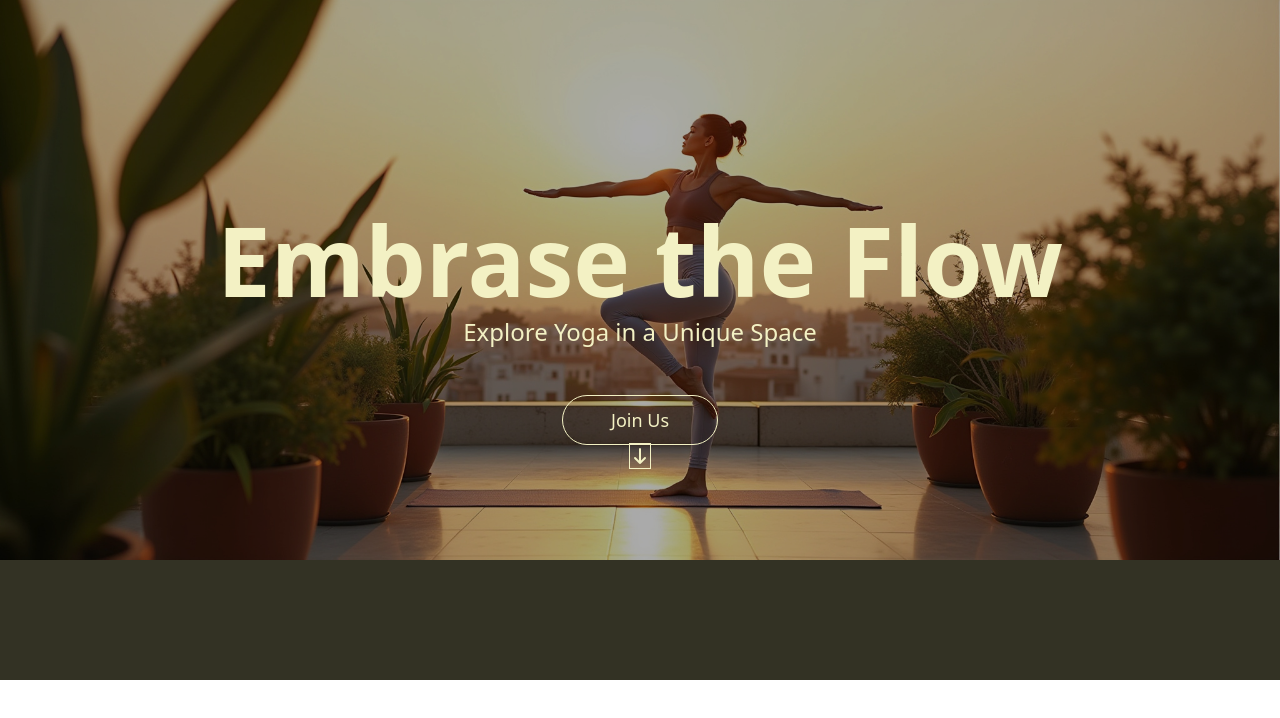
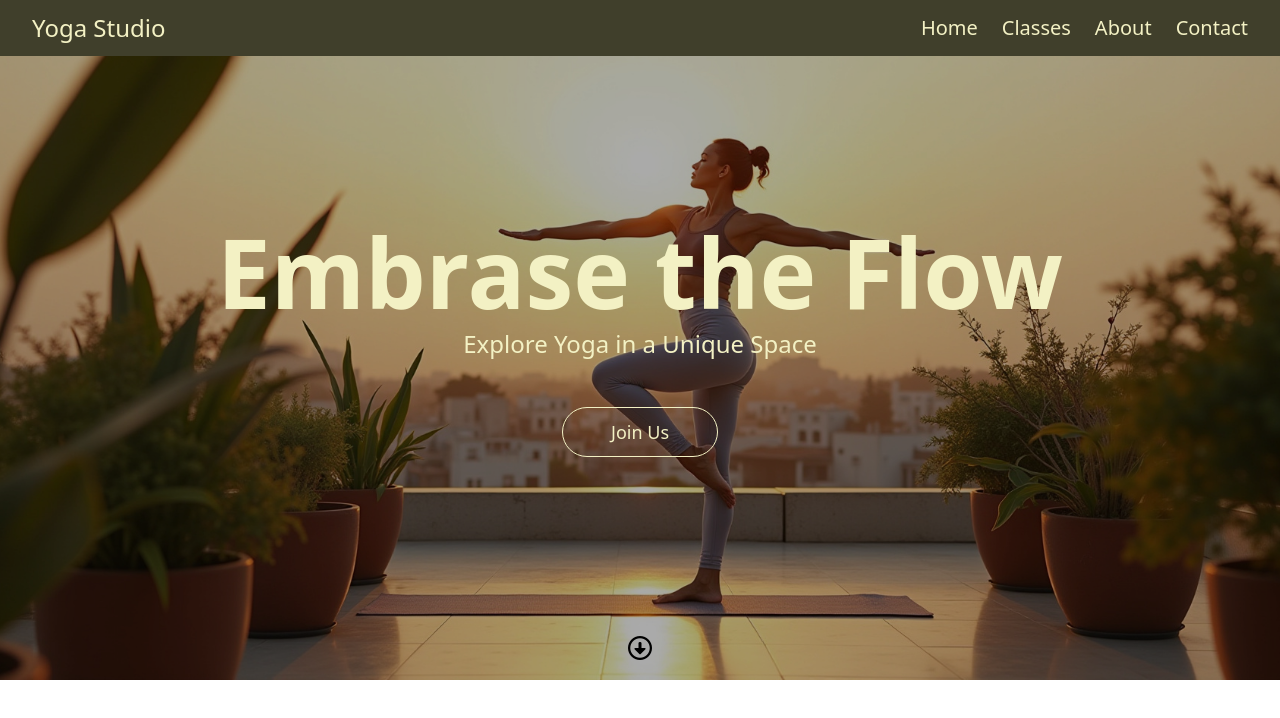
Before and after one commit to DeveloperDinesh24/yoga-studio-website, a React (Vite) app: page / in a window 1280 px wide. Shown: the top 718 px of the page. Built offline with nearby package versions, Linux system fonts and the light colour scheme.

Commit message:
feat: complete hero section

```diff
--- a/src/components/Header.tsx
+++ b/src/components/Header.tsx
@@ -2,7 +2,7 @@ import '../styles/Header.css'
 
 export default function Header() {
   return (
-    <header className='w-full h-14 bg-[#403F2B] fixed top-0 flex items-center justify-between px-8 text-[#F3F1C4]'>
+    <header className='w-full h-14 bg-[#403F2B] fixed z-50 top-0 flex items-center justify-between px-8 text-[#F3F1C4]'>
       <span className='text-2xl'>Yoga Studio</span>
       <nav className='hidden md:block'>
         <ul className='flex gap-6 text-xl'>
@@ -10,13 +10,13 @@ export default function Header() {
             <li className='cursor-pointer section-links'>Home</li>
           </a>
           <a href='#about'>
-            <li className=' cursor-pointer section-links'>Classes</li>
+            <li className='section-links'>Classes</li>
           </a>
           <a href='#about'>
-            <li className='cursor-pointer section-links'>About</li>
+            <li className='section-links'>About</li>
           </a>
           <a href='#contact'>
-            <li className='cursor-pointer section-links'>Contact</li>
+            <li className='section-links'>Contact</li>
           </a>
         </ul>
       </nav>
--- a/src/components/HeroSection.tsx
+++ b/src/components/HeroSection.tsx
@@ -2,7 +2,7 @@ export default function HeroSection() {
   return (
     <section
       id='hero'
-      className='w-full h-[85dvh] bg-[url(../assets/hero-section-background.jpg)] bg-contain bg-no-repeat text-[#F3F1C4] relative'
+      className='w-full h-[85dvh] bg-[url(../assets/hero-section-background.jpg)] bg-cover bg-center bg-no-repeat text-[#F3F1C4] relative'
     >
       <div className='w-full h-full bg-[#00000055] flex flex-col items-center justify-center'>
         <h1 className='text-8xl font-semibold text-center mb-2'>
@@ -12,9 +12,9 @@ export default function HeroSection() {
         <button className='w-fit h-12 text-lg px-12 rounded-4xl outline outline-[#F3F1C4] cursor-pointer hover:bg-[#F3F1C444] '>
           Join Us
         </button>
-        <div className="w-5 rounded-6xl outline">
-          <i class="fa-solid fa-arrow-down"></i>
-        </div>
+        <a href="#" className='absolute bottom-4 text-2xl text-black'>
+          <i className="fa-regular fa-circle-down"></i>
+        </a>
       </div>
     </section>
   )
```
